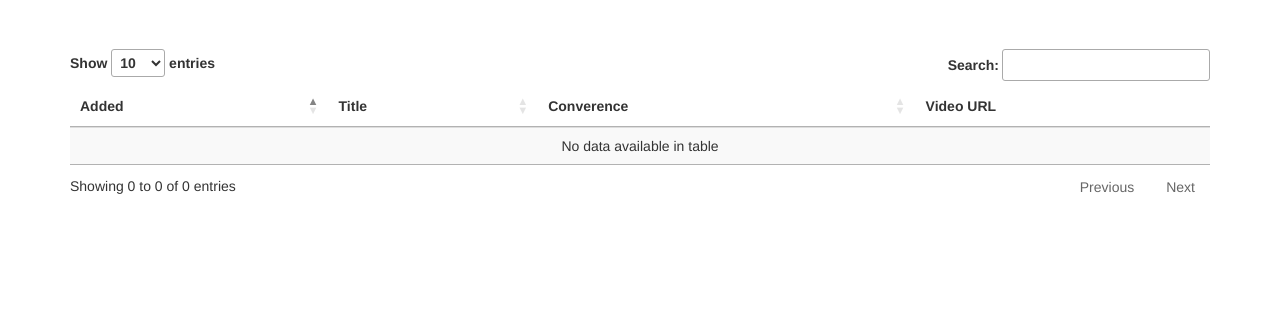
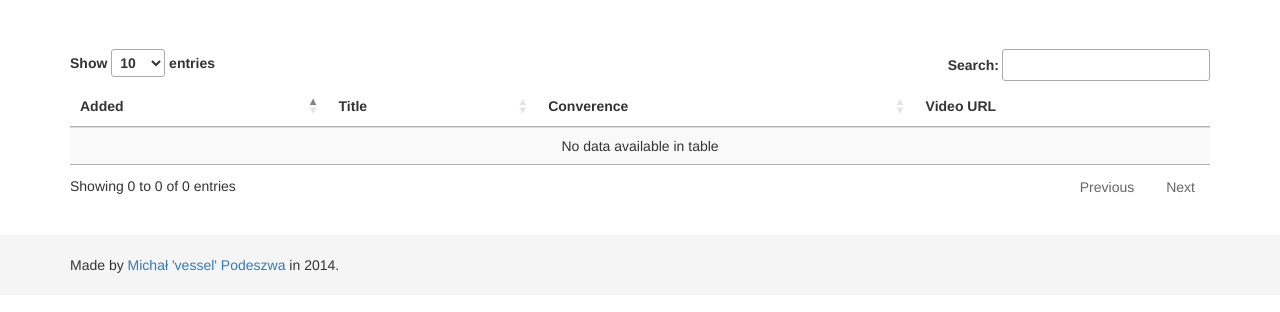
Before and after one commit to MichalPodeszwa/pyvideo-crawler, a Python web app: template pyvideo/templates/index.html in a window 1280 px wide. Shown: the part 51-363 px from the top of the page. Run offline with Jinja, Linux system fonts and the light colour scheme; the template is opened without the code that fills it, so the values that code supplies are empty; some libraries are stand-ins or nearby versions.

Commit message:
Footer added

```diff
--- a/pyvideo/templates/_base.html
+++ b/pyvideo/templates/_base.html
@@ -60,5 +60,11 @@
                 {% block content %}{% endblock %}
             </div>
         </div>
+    <div id="footer" style="background-color: #f5f5f5; margin-top:30px">
+        <div class="container">
+            <p class="muted credit" style="margin: 20px 0px">Made by <a href="http://www.github.com/MichalPodeszwa">Michał 'vessel' Podeszwa</a> in 2014.</p>
+        </div>
+    </div>
+
 </body>
 </html>
```
